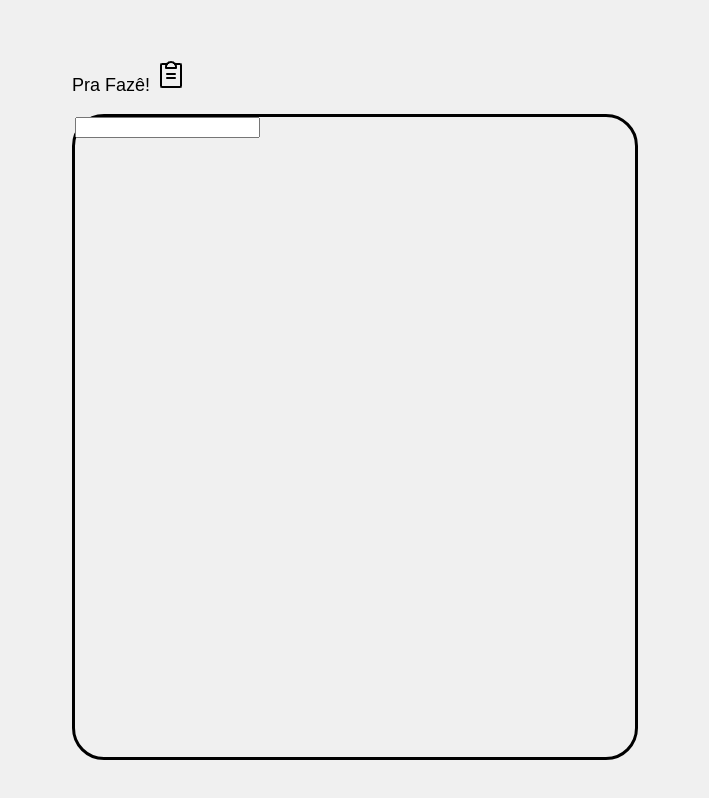
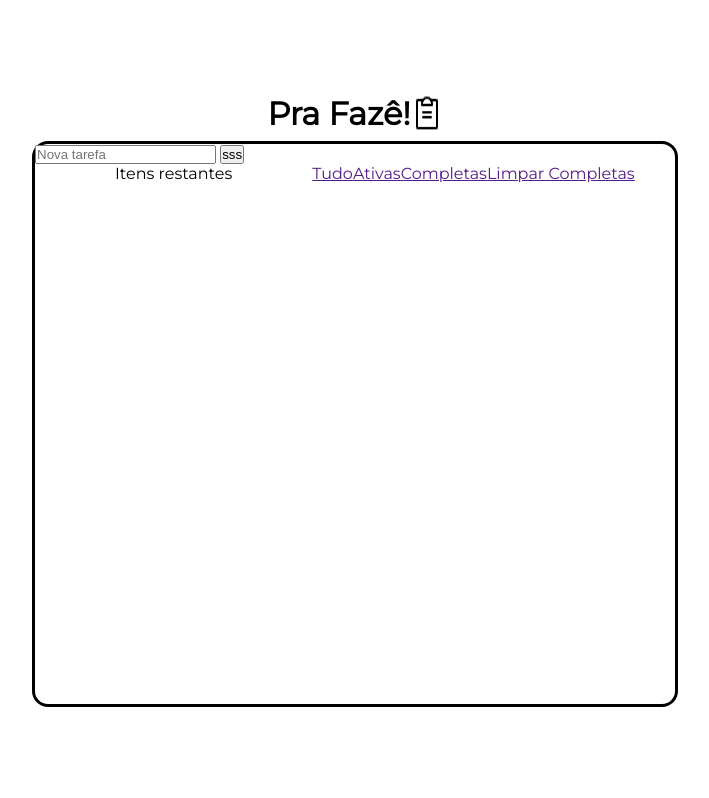
Before and after one commit to joaoraulino/ToDoApp, a plain HTML site: page index.html in a window 1280 px wide. Shown: the whole page, without its empty margins (285-994 px from the left). Drawn offline with Linux system fonts and the light colour scheme.

Commit message:
Criação do content e centralização

```diff
--- a/index.html
+++ b/index.html
@@ -7,23 +7,25 @@
     <title>Tarefas pendentes</title>
 </head>
 <body>
-    <section>
-        <div>
-            <p class="praFaze">Pra Fazê! <img src="/img/clipboard-text.png" alt=""></p>
+        <div class="titulo">
+            <h1>Pra Fazê!</h1>
+            <img src="./img/clipboard-text.png" alt="">
         </div>
-        <div class="container">
-            <header class="headerCont">
-                <input type="text" class="inputTask">
-            </header>
-
-            <div class="tarefasCont">
+        <div class="content">
+            <div class="content--input">
+                <input type="text" class="input-task" placeholder="Nova tarefa">
+                <button class="input-task-button">sss</button>
+            </div>
+            <div class="content--tasks">
 
             </div>
-
-            <footer class="footCont">
-
-            </footer>
+            <div class="content--footer">
+                <p>Itens restantes</p>
+                <a href="">Tudo</a>
+                <a href="">Ativas</a>
+                <a href="">Completas</a>
+                <a href="">Limpar Completas</a>
+            </div>
         </div>
-    </section>
 </body>
 </html>
--- a/style.css
+++ b/style.css
@@ -1,22 +1,39 @@
-body {
+  @import url('https://fonts.googleapis.com/css2?family=Montserrat:ital,wght@0,400;1,500&display=swap');
+
+ * {
   margin: 0;
   padding: 0;
+ }
+
+body {
   display: flex;
+  flex-direction: column;
   justify-content: center;
   align-items: center;
   min-height: 100vh;
-    background-color: #f0f0f0;
+  font-family: 'Montserrat', sans-serif;
 }
 
-.praFaze{
-    font-family: 'Montserrat', Arial, sans-serif;
-    font-size: 18px;
-    font-weight: 400;
+.content{
+  display: flex;
+  flex-direction: column;
+  width: 40em;
+  height: 35em;
+  border: 0.2em solid black;
+  border-radius: 16px;
 }
 
-.container{
-  height: 40em;
-  width: 35em;
-  border: 0.2em solid black;
-  border-radius: 2em;
+.titulo{
+  display: flex;
+  flex-direction:row;
+  padding: 0 0 0.5em;
 }
+
+.content--footer {
+  display: flex;
+  flex-direction: row;
+}
+
+.content--footer p{
+  padding: 0 5em;
+}
```
Lines whose indentation alone changed are shown as unchanged.
